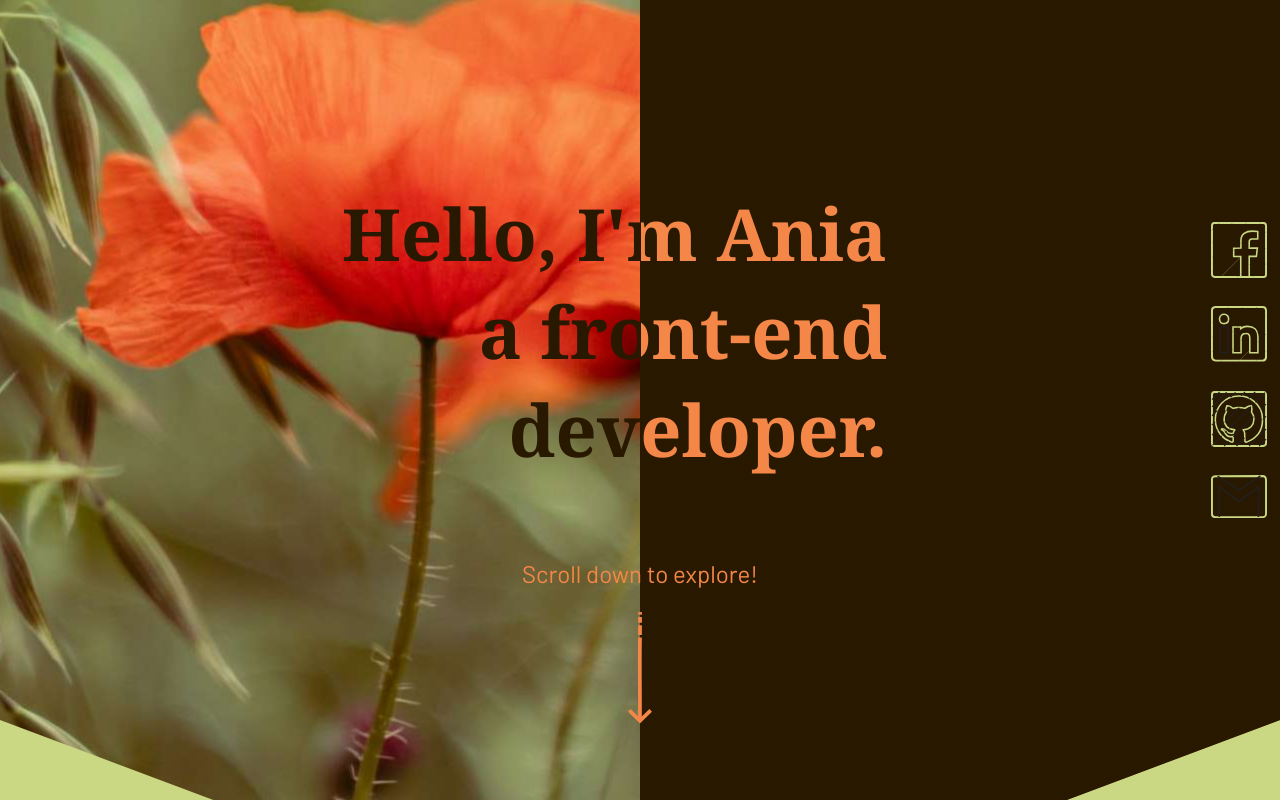
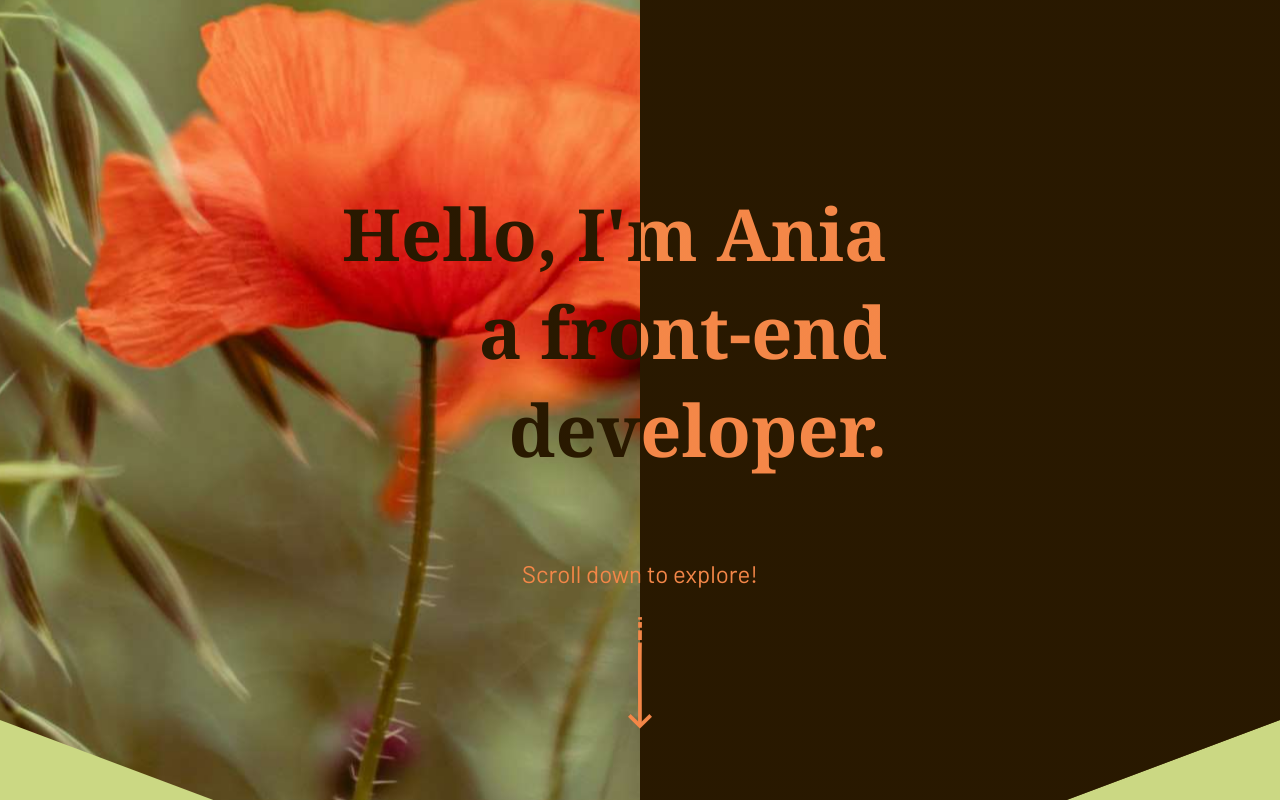
Before and after one commit to Acrophost/portfolio1-main-page, a React app: page / in a window 1280 px wide. Shown: the top 800 px of the page. Built offline with nearby package versions, Linux system fonts and the light colour scheme.

Commit message:
Added animations for home module

```diff
--- a/src/styles/animations.scss
+++ b/src/styles/animations.scss
@@ -74,3 +74,39 @@
     opacity: 0;
   }
 }
+
+@keyframes slide-right {
+  100% {
+    transform: translateX(0);
+    opacity: 1;
+  }
+}
+
+@-webkit-keyframes slide-right {
+  100% {
+    transform: translateX(0);
+    opacity: 1;
+  }
+}
+
+@keyframes slide {
+  0%,
+  100% {
+    transform: translateY(0);
+  }
+
+  50% {
+    transform: translateY(1rem);
+  }
+}
+
+@-webkit-keyframes slide {
+  0%,
+  100% {
+    transform: translateY(0);
+  }
+
+  50% {
+    transform: translateY(1rem);
+  }
+}
--- a/src/styles/home.scss
+++ b/src/styles/home.scss
@@ -2,6 +2,9 @@
   & > path {
     stroke: $tertiary-color;
   }
+
+  -webkit-animation: slide 2s cubic-bezier(0.5, 0.33, 0.83, 0.76) infinite 2s;
+  animation: slide 2s cubic-bezier(0.5, 0.33, 0.83, 0.76) infinite 2s;
 }
 
 .home-module {
@@ -17,6 +20,10 @@
 h1 {
   font-family: $fancy-font;
   text-align: right;
+  transform: translateY(2rem);
+  opacity: 0;
+  -webkit-animation: slide-up 1s ease-in forwards 1s;
+  animation: slide-up 1s ease-in forwards 1s;
 }
 
 .home__title-container {
@@ -28,6 +35,10 @@ h1 {
   color: $tertiary-color;
   flex: 100%;
   text-align: center;
+  transform: translateY(2rem);
+  opacity: 0;
+  -webkit-animation: slide-up 1s ease-in forwards 1s;
+  animation: slide-up 1s ease-in forwards 1s;
 }
 
 .home__icon-container {
@@ -43,6 +54,25 @@ h1 {
     position: relative;
     width: 3.5rem;
     margin: 0.8rem;
+    transform: translateX(-2rem);
+    opacity: 0;
+
+    &:first-of-type {
+      -webkit-animation: slide-right 0.8s ease-in forwards 1s;
+      animation: slide-right 0.8s ease-in forwards 1s;
+    }
+    &:nth-of-type(2) {
+      -webkit-animation: slide-right 0.8s ease-in forwards 1.1s;
+      animation: slide-right 0.8s ease-in forwards 1.1s;
+    }
+    &:nth-of-type(3) {
+      -webkit-animation: slide-right 0.8s ease-in forwards 1.2s;
+      animation: slide-right 0.8s ease-in forwards 1.2s;
+    }
+    &:nth-of-type(4) {
+      -webkit-animation: slide-right 0.8s ease-in forwards 1.3s;
+      animation: slide-right 0.8s ease-in forwards 1.3s;
+    }
 
     &:hover {
       border: none;
--- a/src/styles/nav.scss
+++ b/src/styles/nav.scss
@@ -84,8 +84,8 @@ a {
   .nav__logo-module {
     transform: translateY(3rem);
     opacity: 0;
-    -webkit-animation: slide-up 1s ease-in forwards 0.5s;
-    animation: slide-up 1s ease-in forwards 0.5s;
+    -webkit-animation: slide-up 1s ease-in forwards;
+    animation: slide-up 1s ease-in forwards;
   }
 }
 
```
